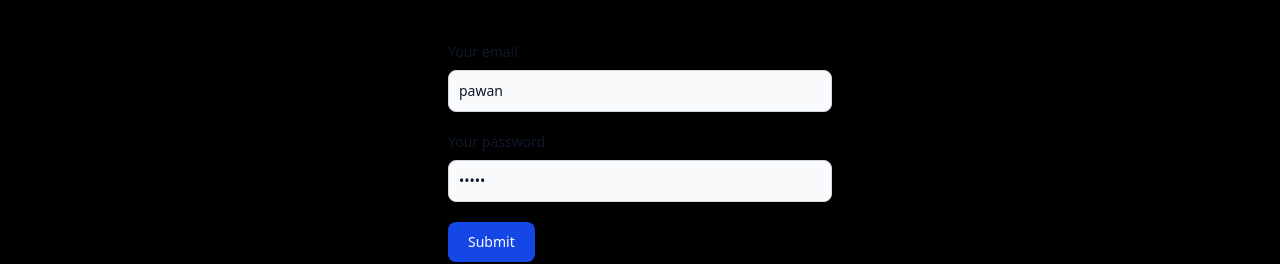
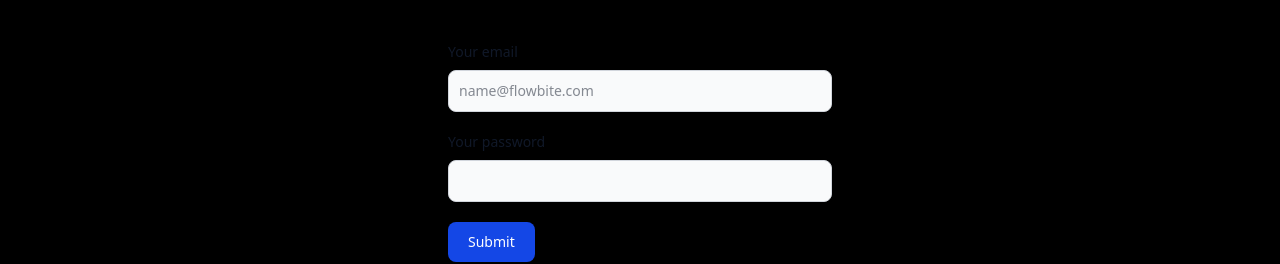
Before and after one commit to pawang0swami/moviesfly, a React (Create React App) app in the folder frontend/: page /login in a window 1280 px wide. Shown: the part 232-496 px from the top of the page. Built offline with nearby package versions, Linux system fonts and the light colour scheme.

Commit message:
Update Login.js

```diff
--- a/frontend/src/com/Login.js
+++ b/frontend/src/com/Login.js
@@ -9,8 +9,8 @@ const baseURL = "https://moviesflyback-1.onrender.com";
 const Login = () => {
   const nav = useNavigate();
 
-  const [email, setemail] = useState("pawan");
-  const [password, setpassword] = useState("pawan");
+  const [email, setemail] = useState("");
+  const [password, setpassword] = useState("");
 
   // const getp = async () => {
   //    const res = await axios.post("http://localhost:4010/login",{email,password});
```
